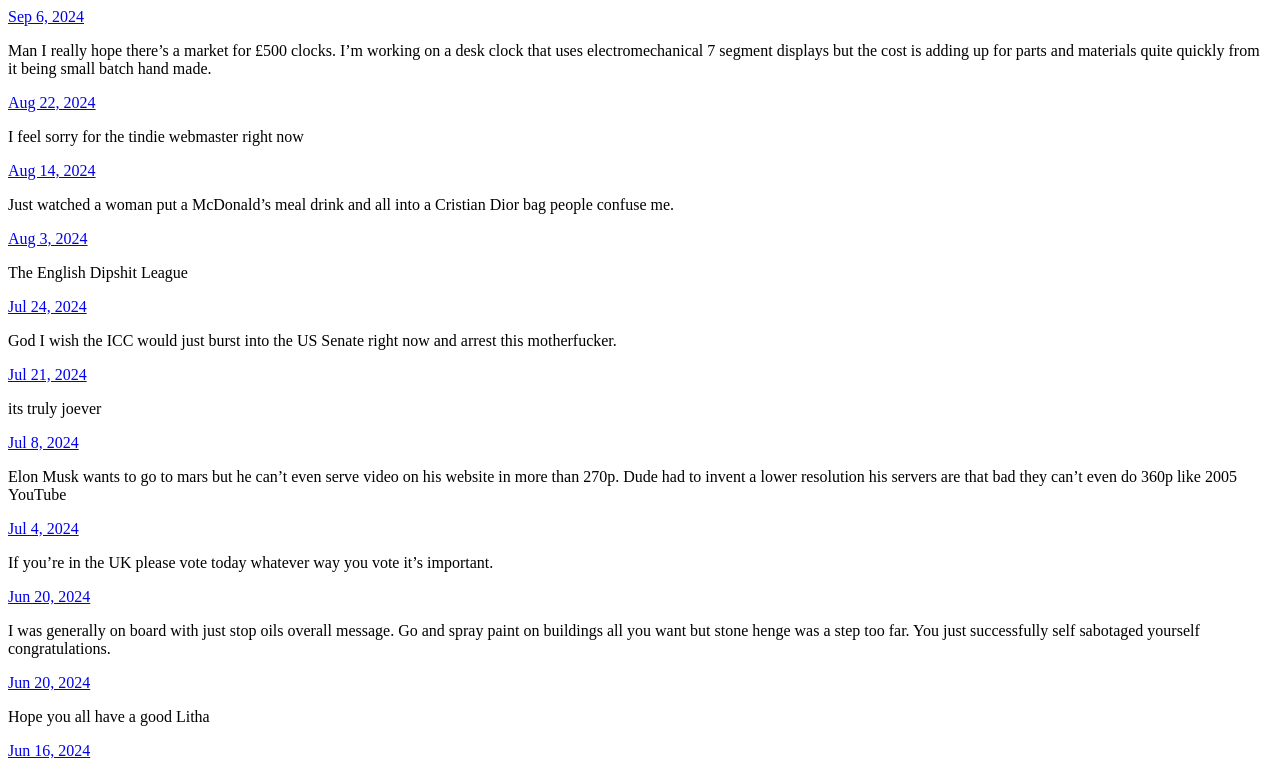
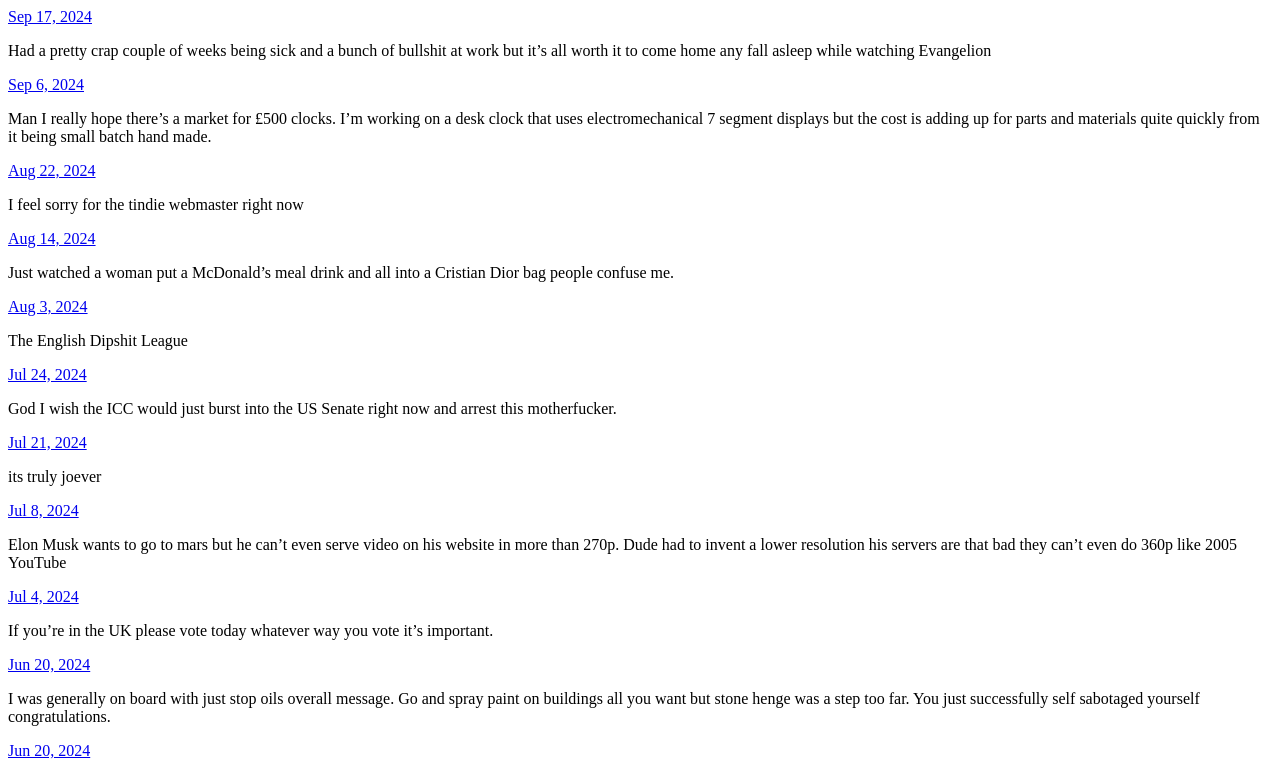
Before and after one commit to sp3lllz/Sp3lllz, a plain HTML site: page index.html in a window 1280 px wide. Shown: the top 773 px of the page. Drawn offline with Linux system fonts and the light colour scheme.

Commit message:
Archiving from Micro.blog.

```diff
--- a/index.html
+++ b/index.html
@@ -21,6 +21,17 @@
 <div class="h-feed">
 
 
+
+	  <div class="h-entry">
+
+
+		<a href="https://sp3lllz.net/2024/09/17/had-a-pretty.html" class="u-url"><time class="dt-published" datetime="2024-09-17 21:22:46 &#43;0100">Sep 17, 2024</time></a>
+
+		<div class="e-content">
+			 <p>Had a pretty crap couple of weeks being sick and a bunch of bullshit at work but it’s all worth it to come home any fall asleep while watching Evangelion</p>
+
+		</div>
+	  </div>
 
 	  <div class="h-entry">
 
```
